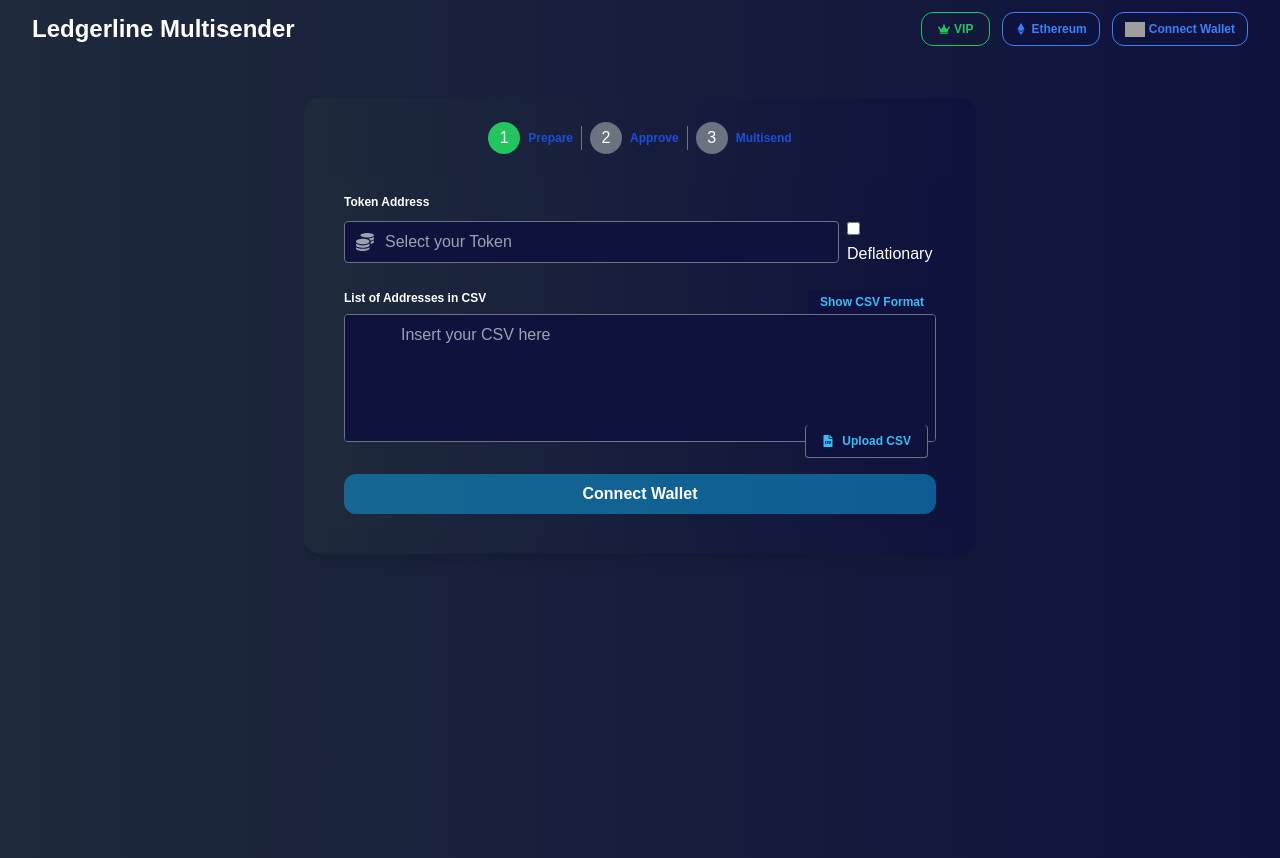
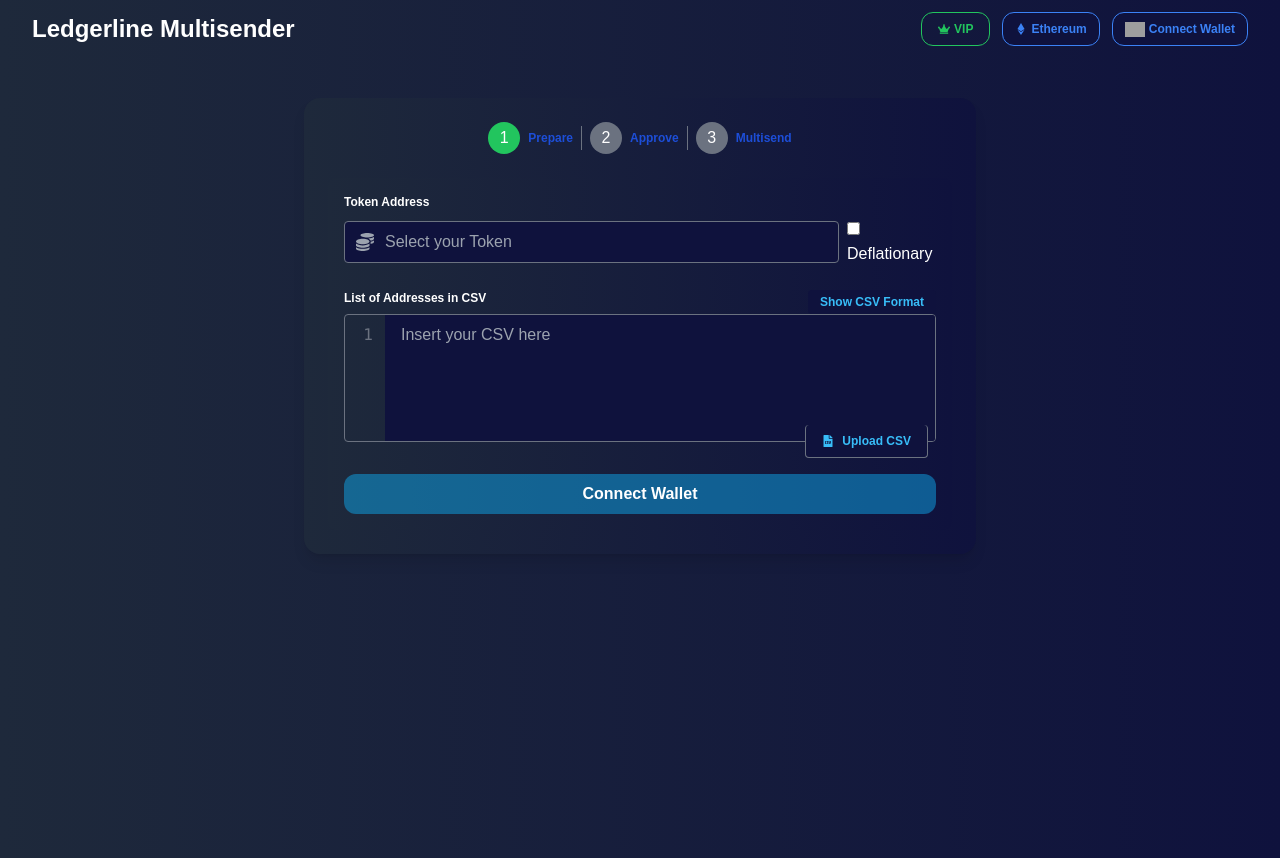
Before and after one commit to adarshkumar790/multisender-frontend, a Next.js app: page / in a window 1280 px wide. Built offline with nearby package versions, Linux system fonts and the light colour scheme; grey boxes are pictures that could not be loaded.

Commit message:
first commit

```diff
--- a/app/page.js
+++ b/app/page.js
@@ -21,14 +21,15 @@
   const [dropdownVisible, setDropdownVisible] = useState(false);
 
 
+ // Update line numbers whenever `csvText` changes
  useEffect(() => {
   const updateLineNumbers = () => {
-      if (!csvText) return "";
     const lines = csvText.split("\n");
     return lines.map((_, index) => index + 1).join("\n");
   };
   setLineNumbers(updateLineNumbers());
 }, [csvText]);
+
 
   const handleFileUpload = (event) => {
     const file = event.target.files[0];
@@ -236,7 +237,7 @@
             </div>
             <div className="flex border border-gray-500 rounded h-32 overflow-hidden">
       <pre
-                className="bg-[#0F123D] text-gray-500 px-3 py-2 text-right"
+        className="text-gray-500 px-3 py-2 text-right"
         style={{ minWidth: "2.5rem" }}
       >
         {lineNumbers}
@@ -244,11 +245,10 @@
       <textarea
         placeholder="Insert your CSV here"
         className={`w-full bg-[#0F123D] text-white px-4 py-2 rounded-none resize-none h-32 ${
-                  csvError ? "border-red-500" : "border-gray-500"
+          csvText ? "border-gray-500" : "border-red-500"
         }`}
         value={csvText}
         onChange={handleCsvTextChange}
-
       />
     </div>
             <div className="absolute right-2 bottom-[-1rem]">
```
Lines whose indentation alone changed are shown as unchanged.
